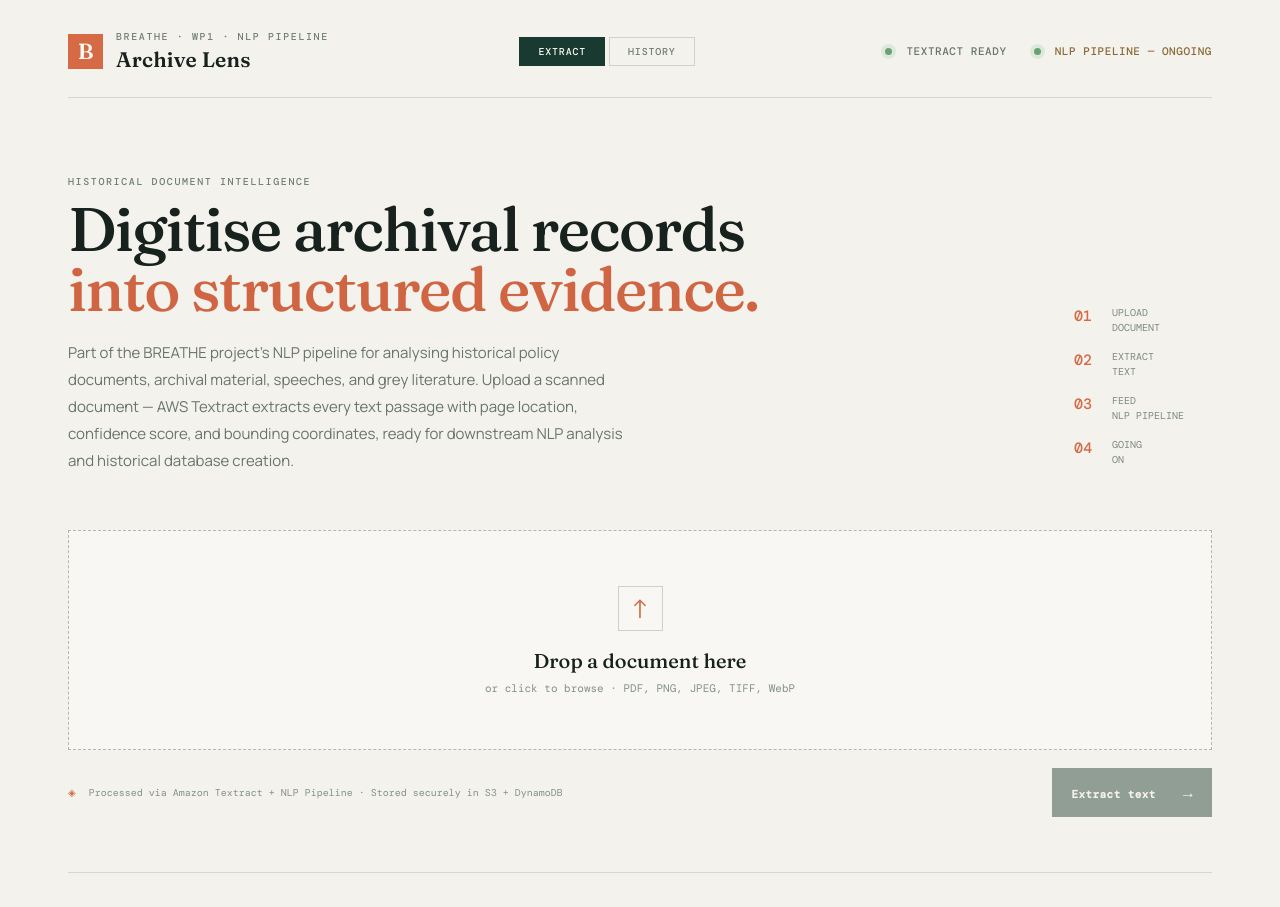
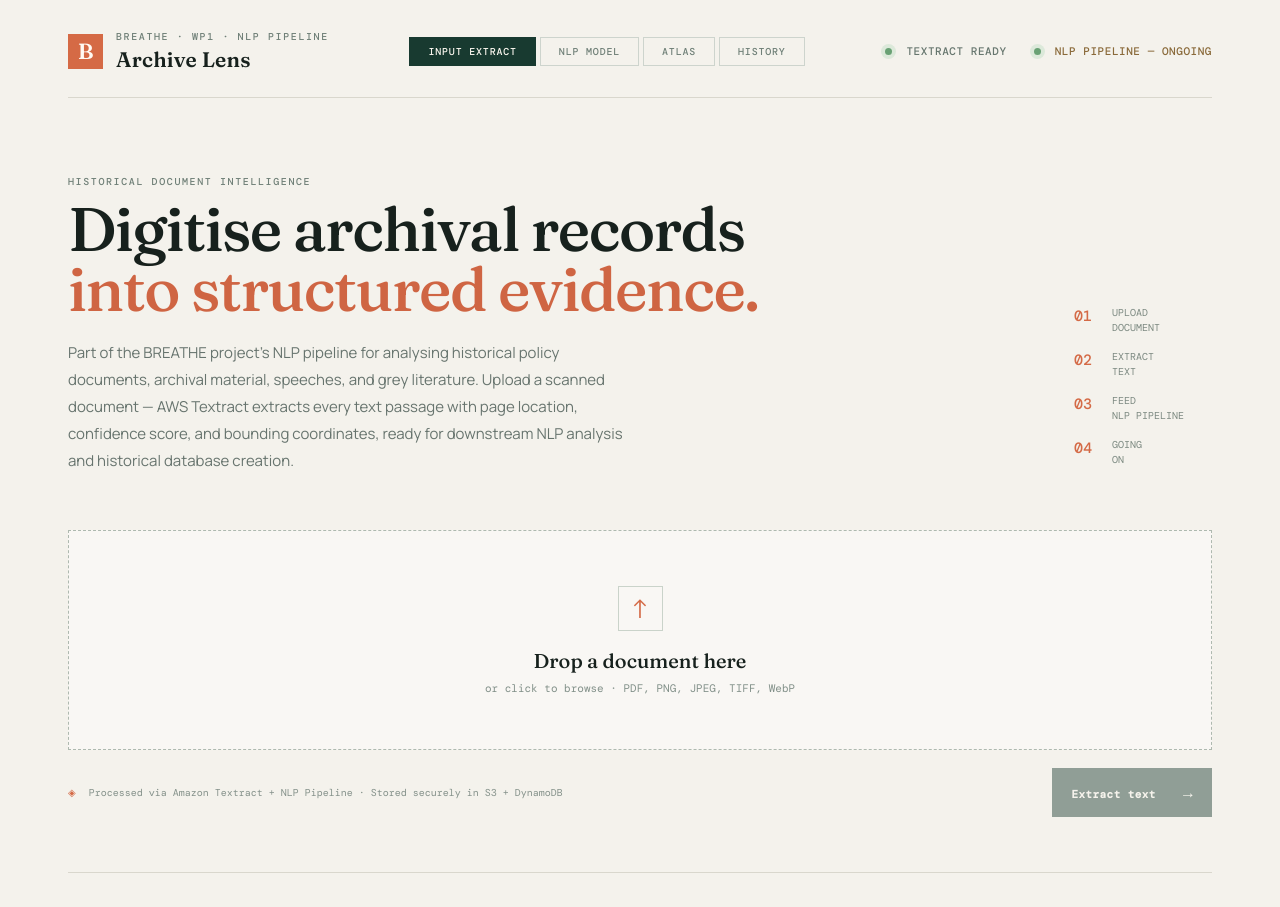
Before and after one commit to Balaji-jrf/WP1-target1-BREATHE, a React (Create React App) app in the folder NLP-Pipleline-frontEnd/ocr-explorer/: page / in a window 1280 px wide. Built offline with nearby package versions, Linux system fonts and the light colour scheme; no server answers.

Commit message:
Update small things in Home page heading tabs

```diff
--- a/NLP-Pipleline-frontEnd/ocr-explorer/src/App.js
+++ b/NLP-Pipleline-frontEnd/ocr-explorer/src/App.js
@@ -17,7 +17,13 @@ export default function App() {
         </div>
         <nav className="tab-nav">
           <button className={tab === 'extract' ? 'tab active' : 'tab'} onClick={() => setTab('extract')}>
-            Extract
+            Input Extract
+          </button>
+          <button className={tab === 'nlp' ? 'tab active' : 'tab'} onClick={() => setTab('nlp')}>
+            NLP Model
+          </button>
+          <button className={tab === 'atlas' ? 'tab active' : 'tab'} onClick={() => setTab('atlas')}>
+            Atlas
           </button>
           <button className={tab === 'history' ? 'tab active' : 'tab'} onClick={() => setTab('history')}>
             History {historyCount > 0 && <span className="badge">{historyCount}</span>}
```
